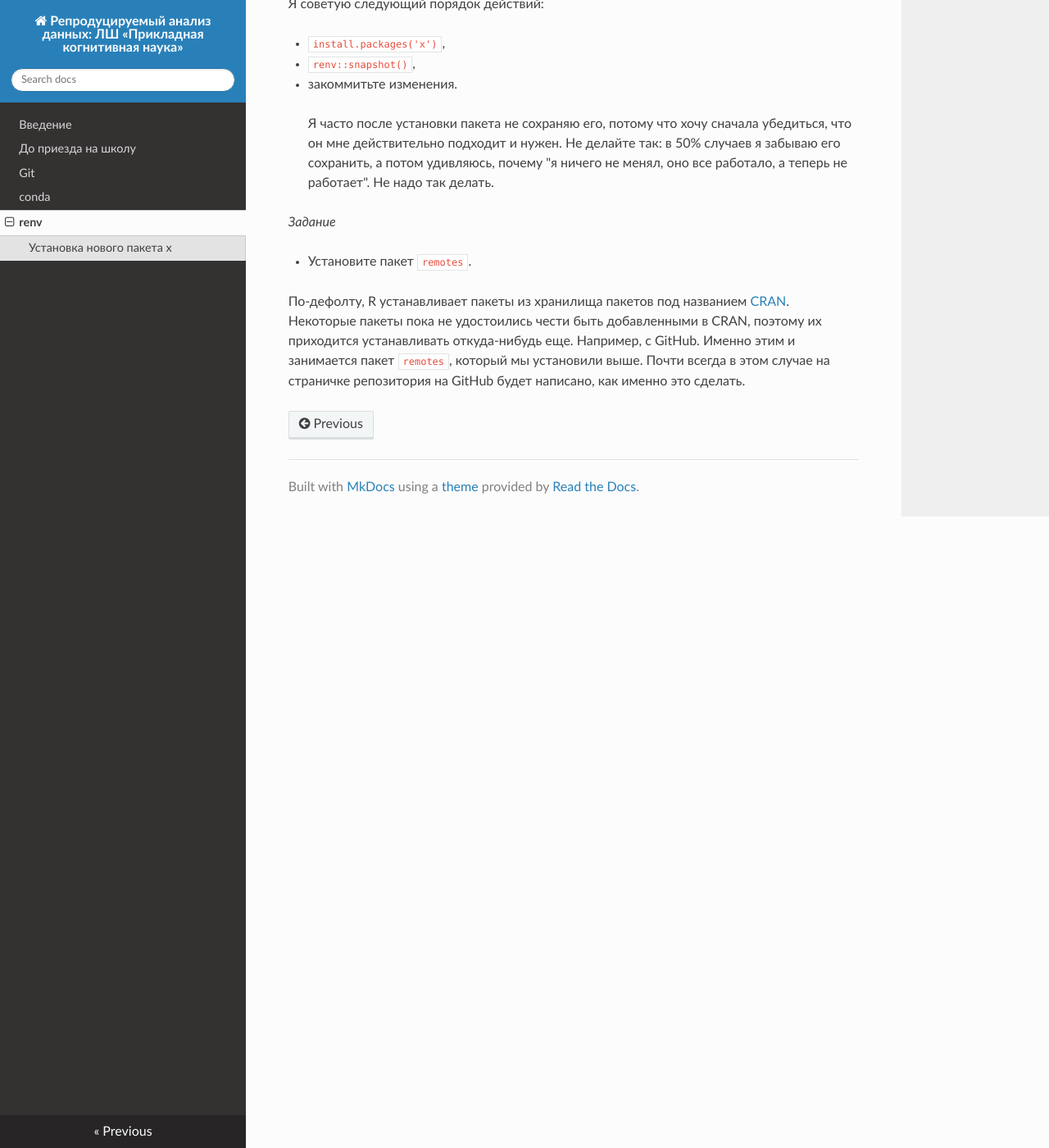
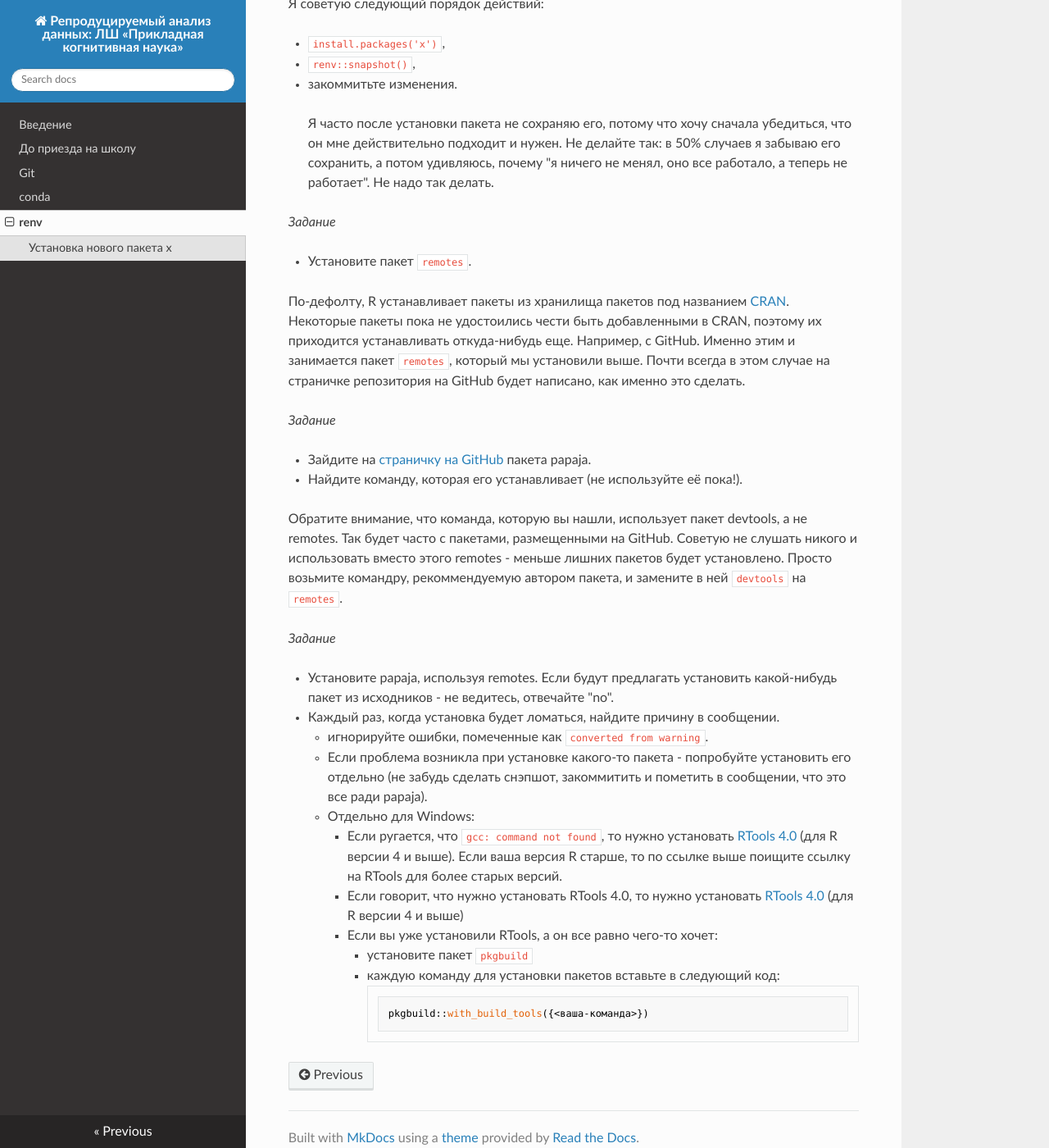
Before and after one commit to kalenkovich/reproducible-data-analysis, an MkDocs documentation site: the page built from website/docs/3_renv.md, in a window 1280 px wide and 1400 px high, scrolled down 1910 px. Shown: the whole window at 82% size. Built offline with MkDocs 1.6.1, drawn with Linux system fonts in a browser that asks for light colours; nearby versions of some CDN libraries.

Commit message:
crazy task: install papaja

````diff
--- a/website/docs/3_renv.md
+++ b/website/docs/3_renv.md
@@ -88,3 +88,31 @@ renv выполняет гораздо более ограниченную фу
 Например, с GitHub.
 Именно этим и занимается пакет `remotes`, который мы установили выше.
 Почти всегда в этом случае на страничке репозитория на GitHub будет написано, как именно это сделать.
+
+*Задание*
+
+- Зайдите на [страничку на GitHub](https://github.com/crsh/papaja) пакета papaja.
+- Найдите команду, которая его устанавливает (не используйте её пока!).
+
+Обратите внимание, что команда, которую вы нашли, использует пакет devtools, а не remotes.
+Так будет часто с пакетами, размещенными на GitHub.
+Советую не слушать никого и использовать вместо этого remotes - меньше лишних пакетов будет установлено.
+Просто возьмите командру, рекоммендуемую автором пакета, и замените в ней `devtools` на `remotes`.
+
+*Задание*
+
+- Установите papaja, используя remotes.
+Если будут предлагать установить какой-нибудь пакет из исходников - не ведитесь, отвечайте "no".
+- Каждый раз, когда установка будет ломаться, найдите причину в сообщении.
+    - игнорируйте ошибки, помеченные как `converted from warning`.
+    - Если проблема возникла при установке какого-то пакета - попробуйте установить его отдельно (не забудь сделать снэпшот, закоммитить и пометить в сообщении, что это все ради papaja).
+    - Отдельно для Windows:
+		- Если ругается, что `gcc: command not found`, то нужно установать [RTools 4.0](https://cran.r-project.org/bin/windows/Rtools/) (для R версии 4 и выше).
+		Если ваша версия R старше, то по ссылке выше поищите ссылку на RTools для более старых версий.
+		- Если говорит, что нужно установать RTools 4.0, то нужно установать [RTools 4.0](https://cran.r-project.org/bin/windows/Rtools/) (для R версии 4 и выше)
+		- Если вы уже установили RTools, а он все равно чего-то хочет:
+			- установите пакет `pkgbuild`
+			- каждую команду для установки пакетов вставьте в следующий код:
+				```r
+				pkgbuild::with_build_tools({<ваша-команда>})
+				```
````
